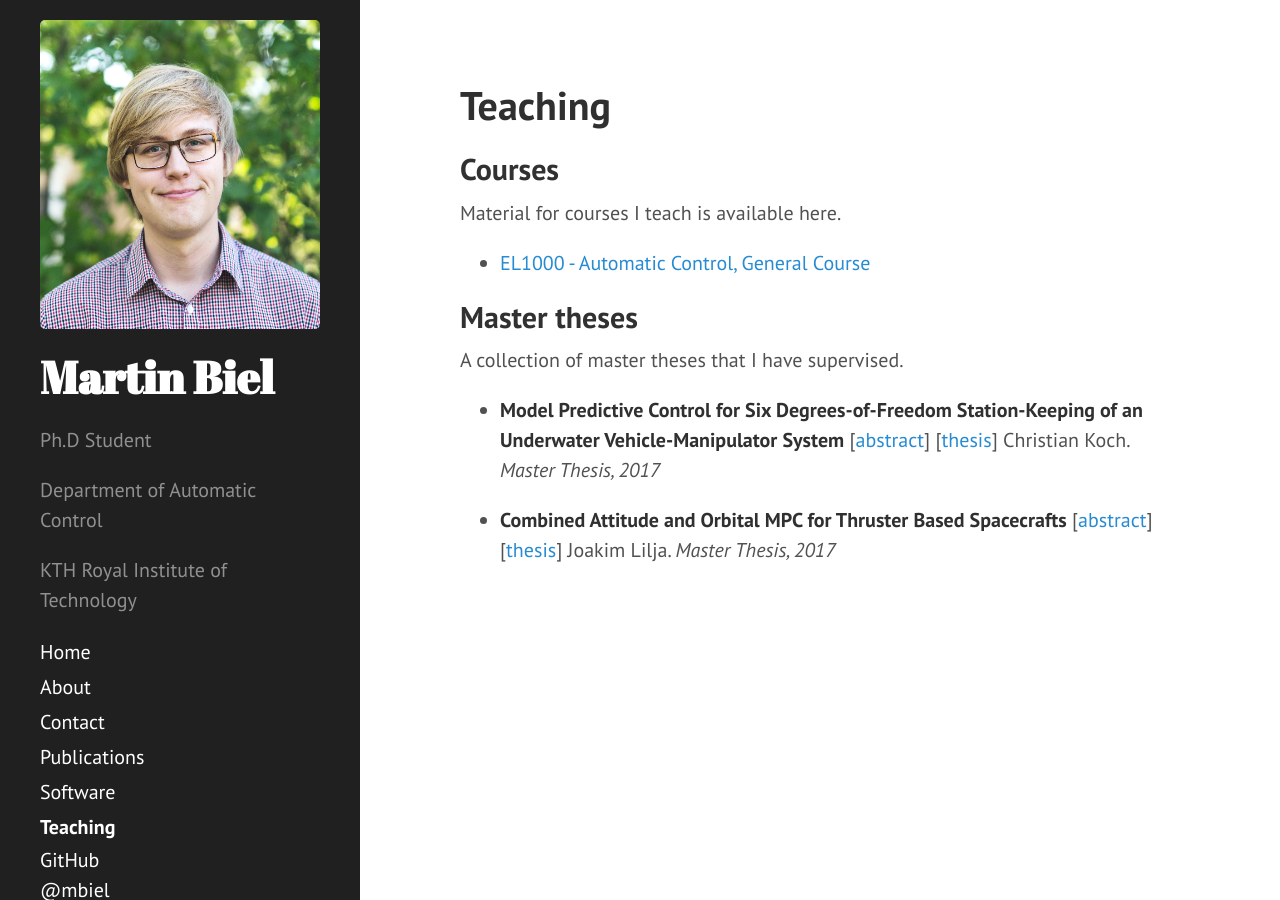
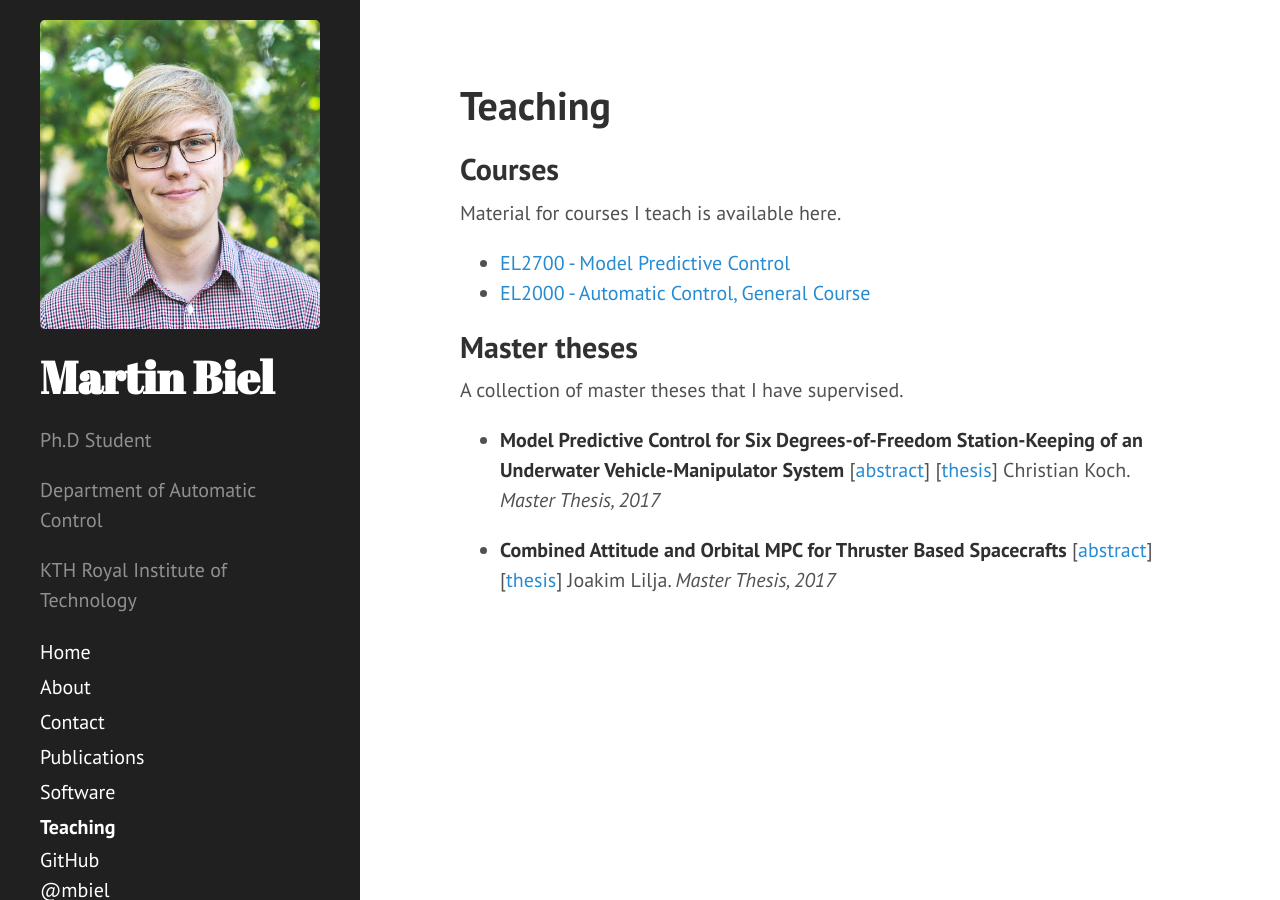
Before and after one commit to martinbiel/martinbiel.github.io, a Jekyll site: the page built from teaching/teaching.md, in a window 1280 px wide. Built offline with Jekyll 4.4.1, drawn with Linux system fonts in a browser that asks for light colours.

```diff
--- a/teaching/teaching.md
+++ b/teaching/teaching.md
@@ -6,7 +6,8 @@ permalink: /teaching/
 ## Courses
 Material for courses I teach is available here.
 
-* [EL1000 - Automatic Control, General Course](el1000)
+* [EL2700 - Model Predictive Control](el2700)
+* [EL2000 - Automatic Control, General Course](el1000)
 
 ## Master theses
 A collection of master theses that I have supervised.
```
Also changed, not shown: teaching/el2700/el2700.md (added, +9 -0 lines), 1 other file.
